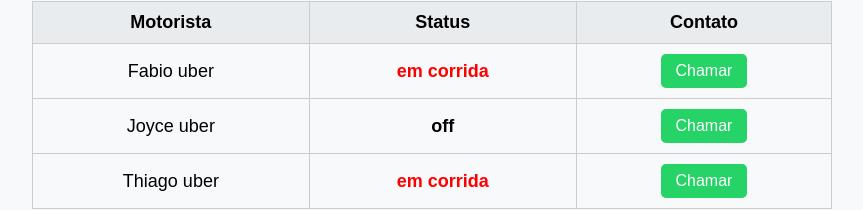
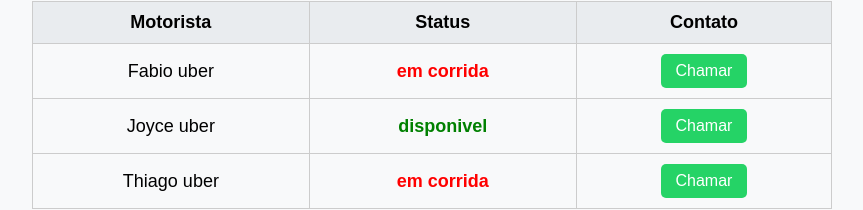
Before and after one commit to Fabiolaneiro/motorista-uber, a plain HTML site: page index.html in a window 1280 px wide. Shown: the part 115-325 px from the top of the page, without its empty margins (208-1071 px from the left). Drawn offline with Linux system fonts and the light colour scheme.

Commit message:
Atualização automática do index.html via Google Apps Script

```diff
--- a/index.html
+++ b/index.html
@@ -63,7 +63,7 @@
       <th>Contato</th>
     </tr>
     <tr><td>Fabio uber</td><td class="em-corrida">em corrida</td><td><a class="whatsapp-btn" href="https://wa.me/554335232100?text=Quero%20falar%20com%20Fabio%20uber">Chamar</a></td></tr>
-<tr><td>Joyce uber</td><td class="off">off</td><td><a class="whatsapp-btn" href="https://wa.me/554335232100?text=Quero%20falar%20com%20Joyce%20uber">Chamar</a></td></tr>
+<tr><td>Joyce uber</td><td class="disponivel">disponivel</td><td><a class="whatsapp-btn" href="https://wa.me/554335232100?text=Quero%20falar%20com%20Joyce%20uber">Chamar</a></td></tr>
 <tr><td>Thiago uber</td><td class="em-corrida">em corrida</td><td><a class="whatsapp-btn" href="https://wa.me/554335232100?text=Quero%20falar%20com%20Thiago%20uber">Chamar</a></td></tr>
   </table>
 </body>
```
